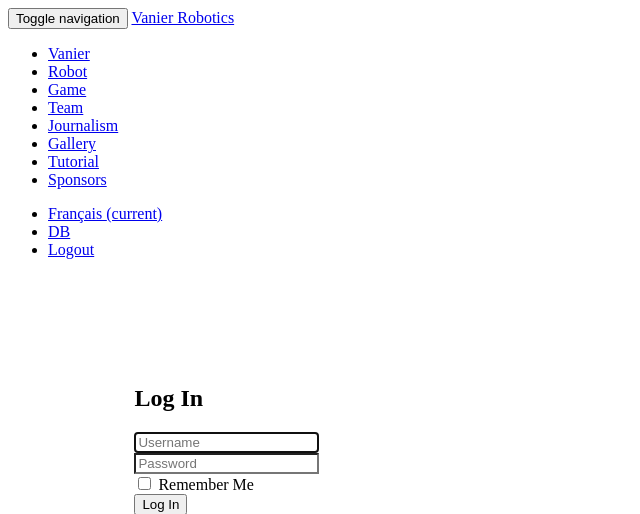
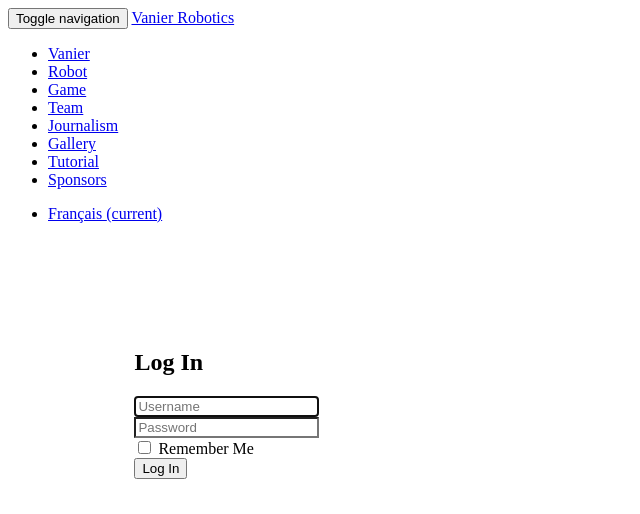
Before and after one commit to VanierRobotics/2016, a PHP site: the page made by includes2016/views/navbar/index.php in a window 1280 px wide. Shown: the top 514 px of the page, without its empty margins (0-640 px from the left). Run offline with PHP 8.4, Linux system fonts and the light colour scheme; the template is opened without the code that fills it, so the values that code supplies are empty; some libraries are stand-ins or nearby versions.

Commit message:
MOAR FIXEZ

```diff
--- a/da2016/css/book.css
+++ b/da2016/css/book.css
@@ -393,7 +393,7 @@ body, ul, table, form {
 
 .polaroid p {
     font-family: 'MorrisRoman-Black', serif;
-    font-size: 18px;
+    font-size: 17px;
     line-height: 0.9;
     height: 24px;
     position: absolute;
--- a/da2016/css/default.css
+++ b/da2016/css/default.css
@@ -5,16 +5,16 @@ html {
 body {
     display: block;
     overflow: hidden;
+    background-color: black;
 }
 .navbar {
     margin: 0;
     min-height: 0;
-    height: 50px;
+    height: 60px;
 }
 
 .sponsorImage{
     height: 100px;
-
 }
 
 .navbar.navbar-default {
--- a/includes2016/controllers/en.php
+++ b/includes2016/controllers/en.php
@@ -102,7 +102,7 @@ class en extends Controller
                                 <img src="' . URL . 'images/bios/PhoenixRoy.jpg"/>
                             </div>
                             <div class="polaroid mentor topRight">
-                                <p>Mathew de Marchie<br/><span style="color:gray">(Construction)</span></p>
+                                <p style="font-size: 17px;">Mathew de Marchie<br/><span style="color:gray">(Construction)</span></p>
                                 <img src="' . URL . 'images/bios/nopic.jpg"/>
                             </div>';
                 break;
--- a/includes2016/controllers/fr.php
+++ b/includes2016/controllers/fr.php
@@ -91,7 +91,7 @@ class fr extends Controller
                                 <img src="' . URL . 'images/bios/PhoenixRoy.jpg"/>
                             </div>
                             <div class="polaroid mentor topRight">
-                                <p>Mathew de Marchie<br/><span style="color:gray">(Construction)</span></p>
+                                <p style="font-size: 17px;">Mathew de Marchie<br/><span style="color:gray">(Construction)</span></p>
                                 <img src="' . URL . 'images/bios/nopic.jpg"/>
                             </div>';
                 break;
--- a/includes2016/views/journalism/index.php
+++ b/includes2016/views/journalism/index.php
@@ -1,5 +1,5 @@
-<link rel="stylesheet" href="<?= URL ?>css/journalismBooks.css">
-
+<link rel="stylesheet" href="<?= URL ?>css/journalismBooks.css" property="stylesheet">
+<?php $link = URL . $this->language . (($this->language === 'en') ? '/journalism' : '/journalisme'); ?>
 
 <div class="container">
     <header class="clearfix">
--- a/includes2016/views/navbar/index.php
+++ b/includes2016/views/navbar/index.php
@@ -49,8 +49,8 @@
                 $page = '';
                 $params = '';
 
-                    $URI = substr($_SERVER['REQUEST_URI'], strpos($_SERVER['REQUEST_URI'], '/'.$this->language.'/'));
-                    if (array_key_exists(2,explode('/',$URI)) && explode('/',$URI)[2] != '') {
+                $URI = substr($_SERVER['REQUEST_URI'], strpos($_SERVER['REQUEST_URI'], '/' . $this->language . '/'));
+                if (array_key_exists(2, explode('/', $URI)) && explode('/', $URI)[2] != '') {
                     $page = explode('/', $URI)[2];
                     $params = substr($URI, strpos($URI, $page) + strlen($page));
                 }
@@ -106,14 +106,10 @@
                 <li>
                     <a href="<?= $langUrl ?>"><?= ($this->language !== 'en') ? 'English' : 'Français' ?>
                         <span
-                                class="sr-only">(current)</span></a></li>
-                    <!-- Change corner link to either logout or login depending on session-->
-                    <?php if (Session::get('my_user')) { ?>
-                        <li><a href="<?= URL ?>edit/">DB</a></li>
-                        <li><a href="<?= URL ?>auth/doLogout">Logout</a></li>
-                    <?php } else { ?>
-                        <li><a href="#" data-toggle="modal" data-target="#loginModal">L</a></li>
-                    <?php } ?>
+                            class="sr-only">(current)
+                        </span>
+                    </a>
+                </li>
             </ul>
         </div>
         <!-- /.navbar-collapse -->
```
Lines whose indentation alone changed are shown as unchanged.
